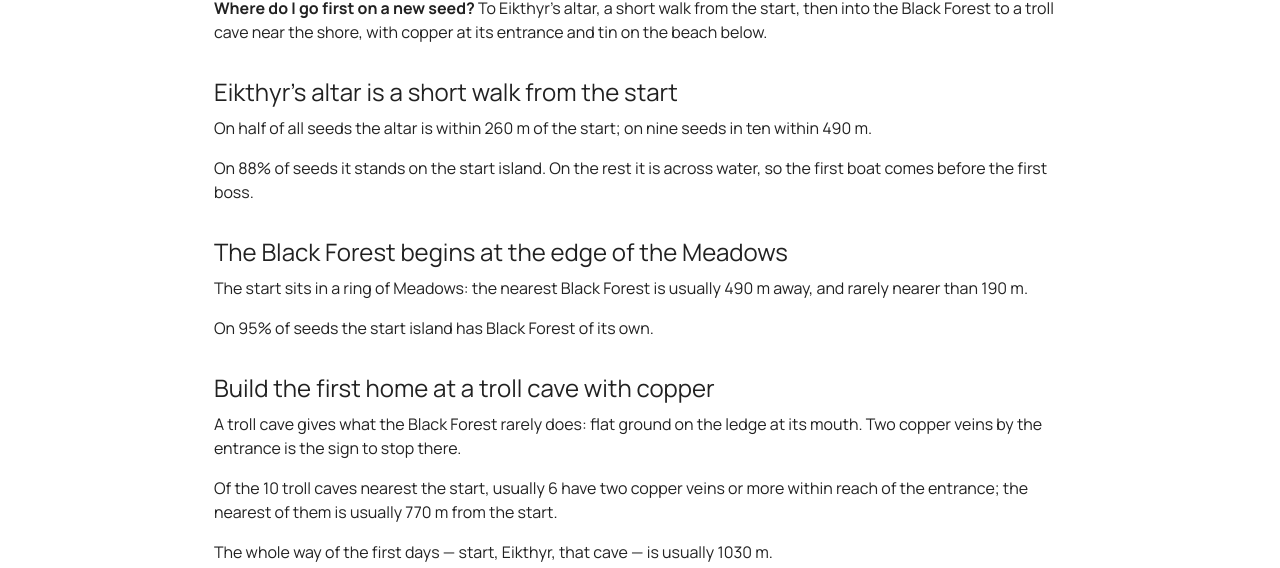
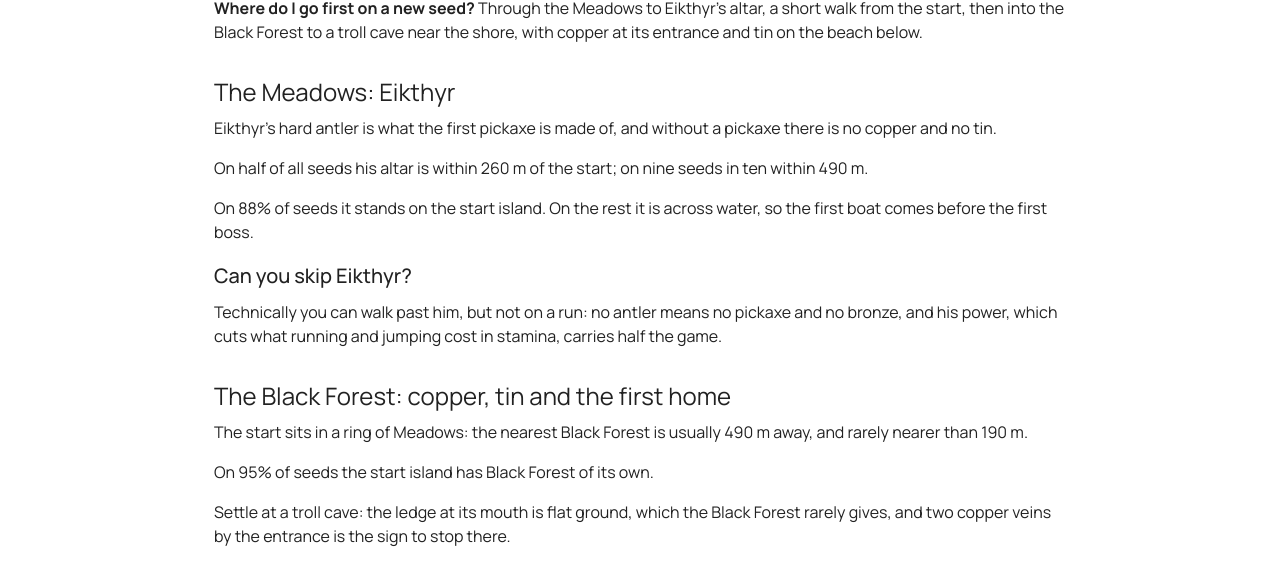
Before and after one commit to seed-archive/valheim-site, a Next.js app: page /guides/start in a window 1280 px wide. Shown: the part 230-798 px from the top of the page. Built offline with nearby package versions, Linux system fonts and the light colour scheme; no server answers; what @mui/material-nextjs would draw is missing.

Commit message:
Where to go first: by biome — the Meadows and Eikthyr (and why a run cannot skip him), the Black Forest with copper, tin and the first home

```diff
--- a/components/guides/StartGuide.tsx
+++ b/components/guides/StartGuide.tsx
@@ -38,8 +38,8 @@ function slug(text: string) {
 
 const known = (...v: (number | undefined)[]) => v.every((x) => x !== undefined);
 
-// Where to go first on a new seed: Eikthyr, the Black Forest, a troll cave with
-// copper and the tin below it — each with what the seed scan measured.
+// Where to go first on a new seed, biome by biome: what each stage is for, what
+// the seed scan measured of it, and whether a run can skip it.
 export function StartGuide({ eikthyr, blackForest, copper }: Props) {
   const intl = useIntl();
   const h2 = (id: string) => {
@@ -50,6 +50,19 @@ export function StartGuide({ eikthyr, blackForest, copper }: Props) {
         component="h2"
         id={slug(text)}
         sx={{ mt: 4, mb: 1 }}
+      >
+        {text}
+      </Typography>
+    );
+  };
+  const h3 = (id: string) => {
+    const text = intl.formatMessage({ id });
+    return (
+      <Typography
+        variant="h6"
+        component="h3"
+        id={slug(text)}
+        sx={{ mt: 2, mb: 1 }}
       >
         {text}
       </Typography>
@@ -85,43 +98,34 @@ export function StartGuide({ eikthyr, blackForest, copper }: Props) {
           />
         </Typography>
 
-        {known(eikthyr.median, eikthyr.most) ? (
-          <>
-            {h2("pages.start.eikthyr.title")}
-            {p("pages.start.eikthyr.near", eikthyr)}
+        {h2("pages.start.meadows.title")}
+        {p("pages.start.meadows.why", {})}
+        {known(eikthyr.median, eikthyr.most)
+          ? p("pages.start.meadows.near", eikthyr)
+          : null}
         {eikthyr.island !== undefined
-              ? p("pages.start.eikthyr.island", eikthyr)
+          ? p("pages.start.meadows.island", eikthyr)
           : null}
-          </>
-        ) : null}
+        {h3("pages.start.meadows.skipTitle")}
+        {p("pages.start.meadows.skip", {})}
 
-        {known(blackForest.median, blackForest.least) ? (
-          <>
         {h2("pages.start.blackForest.title")}
-            {p("pages.start.blackForest.near", blackForest)}
+        {known(blackForest.median, blackForest.least)
+          ? p("pages.start.blackForest.near", blackForest)
+          : null}
         {blackForest.island !== undefined
           ? p("pages.start.blackForest.island", blackForest)
           : null}
-          </>
-        ) : null}
-
-        {known(copper.caves, copper.nearest) ? (
-          <>
-            {h2("pages.start.copper.title")}
-            {p("pages.start.copper.why", {})}
-            {p("pages.start.copper.caves", { ...copper, all: CAVES })}
+        {p("pages.start.blackForest.why", {})}
+        {known(copper.caves, copper.nearest)
+          ? p("pages.start.blackForest.caves", { ...copper, all: CAVES })
+          : null}
         {copper.walk !== undefined
-              ? p("pages.start.copper.walk", copper)
+          ? p("pages.start.blackForest.walk", copper)
           : null}
-          </>
-        ) : null}
-
-        {known(copper.tin, copper.shore) ? (
-          <>
-            {h2("pages.start.tin.title")}
-            {p("pages.start.tin.near", { ...copper, reach: REACH })}
-          </>
-        ) : null}
+        {known(copper.tin, copper.shore)
+          ? p("pages.start.blackForest.tin", { ...copper, reach: REACH })
+          : null}
 
         <Typography sx={{ mt: 4 }}>
           <FormattedMessage
--- a/lib/i18n/en.json
+++ b/lib/i18n/en.json
@@ -269,30 +269,27 @@
     },
     "guides": {
       "title": "Guides",
-      "start": "<b>Where do I go first on a new seed?</b> Read <link>Where to go first on a new seed</link>: Eikthyr, the Black Forest, copper and tin, and how near they lie."
+      "start": "<b>Where do I go first on a new seed?</b> Read <link>Where to go first on a new seed</link>: the Meadows and Eikthyr, then the Black Forest with copper and tin, and what each stage can and cannot skip."
     },
     "start": {
       "title": "Where to go first on a new seed",
-      "lead": "<b>Where do I go first on a new seed?</b> To Eikthyr's altar, a short walk from the start, then into the Black Forest to a troll cave near the shore, with copper at its entrance and tin on the beach below.",
-      "eikthyr": {
-        "title": "Eikthyr's altar is a short walk from the start",
-        "near": "On half of all seeds the altar is within {median} m of the start; on nine seeds in ten within {most} m.",
-        "island": "On {island}% of seeds it stands on the start island. On the rest it is across water, so the first boat comes before the first boss."
+      "lead": "<b>Where do I go first on a new seed?</b> Through the Meadows to Eikthyr's altar, a short walk from the start, then into the Black Forest to a troll cave near the shore, with copper at its entrance and tin on the beach below.",
+      "meadows": {
+        "title": "The Meadows: Eikthyr",
+        "why": "Eikthyr's hard antler is what the first pickaxe is made of, and without a pickaxe there is no copper and no tin.",
+        "near": "On half of all seeds his altar is within {median} m of the start; on nine seeds in ten within {most} m.",
+        "island": "On {island}% of seeds it stands on the start island. On the rest it is across water, so the first boat comes before the first boss.",
+        "skipTitle": "Can you skip Eikthyr?",
+        "skip": "Technically you can walk past him, but not on a run: no antler means no pickaxe and no bronze, and his power, which cuts what running and jumping cost in stamina, carries half the game."
       },
       "blackForest": {
-        "title": "The Black Forest begins at the edge of the Meadows",
+        "title": "The Black Forest: copper, tin and the first home",
         "near": "The start sits in a ring of Meadows: the nearest Black Forest is usually {median} m away, and rarely nearer than {least} m.",
-        "island": "On {island}% of seeds the start island has Black Forest of its own."
-      },
-      "copper": {
-        "title": "Build the first home at a troll cave with copper",
-        "why": "A troll cave gives what the Black Forest rarely does: flat ground on the ledge at its mouth. Two copper veins by the entrance is the sign to stop there.",
+        "island": "On {island}% of seeds the start island has Black Forest of its own.",
+        "why": "Settle at a troll cave: the ledge at its mouth is flat ground, which the Black Forest rarely gives, and two copper veins by the entrance is the sign to stop there.",
         "caves": "Of the {all} troll caves nearest the start, usually {caves} have two copper veins or more within reach of the entrance; the nearest of them is usually {nearest} m from the start.",
-        "walk": "The whole way of the first days — start, Eikthyr, that cave — is usually {walk} m."
-      },
-      "tin": {
-        "title": "Tin lies on the shore below",
-        "near": "Tin grows only at the water's edge. Within {reach} m of that cave there are usually {tin} tin deposits, and the cave is usually {shore} m from the sea: copper and tin in one trip, and the boat at the door."
+        "walk": "The whole way of the first days — start, Eikthyr, that cave — is usually {walk} m.",
+        "tin": "Tin grows only at the water's edge. Within {reach} m of that cave there are usually {tin} tin deposits, and the cave is usually {shore} m from the sea: copper and tin in one trip, and the boat at the door."
       },
       "rate": "See all this for your own seed in <link>How good is my seed?</link>"
     }
```
Lines whose indentation alone changed are shown as unchanged.
